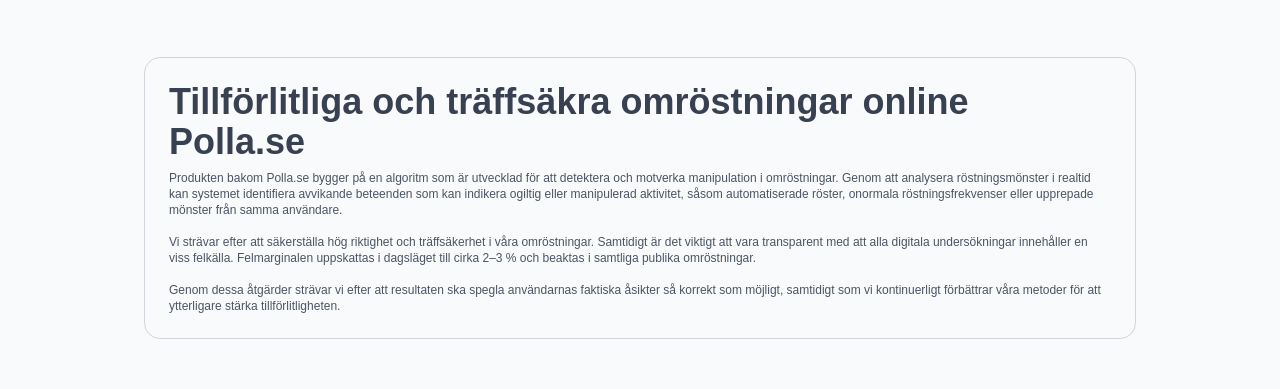
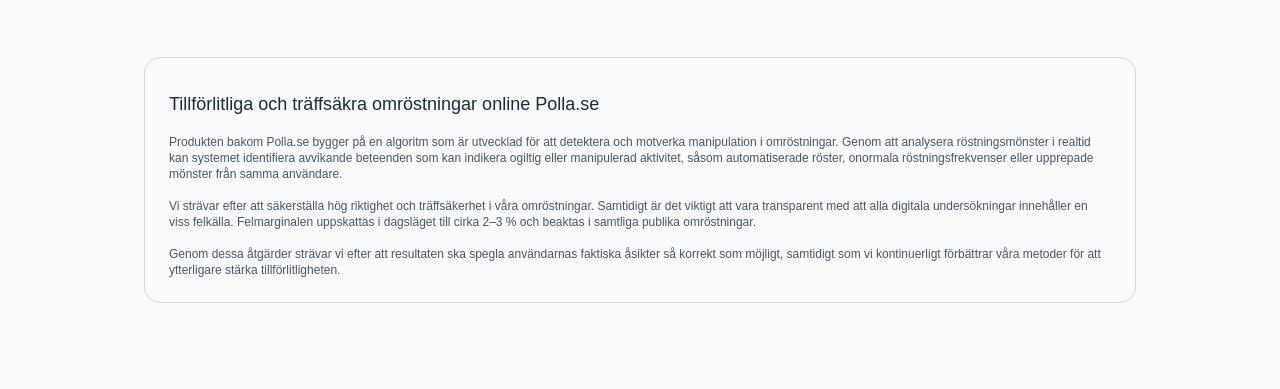
Before and after one commit to PowerPXL/polla-next, a Next.js app: page / in a window 1280 px wide. Shown: the part 404-793 px from the top of the page. Built offline with nearby package versions, Linux system fonts and the light colour scheme; no server answers; the database is empty.

Commit message:
changes ContentCard headlines

```diff
--- a/app/page.tsx
+++ b/app/page.tsx
@@ -70,16 +70,22 @@
         items={featuredPolls}
       />
 
-      <ContentBlock title="Tillförlitliga och träffsäkra omröstningar online Polla.se">
+      <ContentBlock title=" " subtitle="Tillförlitliga och träffsäkra omröstningar online Polla.se">
         <div className="text-xs space-y-4">
           <p>
-            Produkten bakom Polla.se bygger på en algoritm som är utvecklad för att detektera och motverka manipulation i omröstningar. Genom att analysera röstningsmönster i realtid kan systemet identifiera avvikande beteenden som kan indikera ogiltig eller manipulerad aktivitet, såsom automatiserade röster, onormala röstningsfrekvenser eller upprepade mönster från samma användare.
+            Produkten bakom Polla.se bygger på en algoritm som är utvecklad för att detektera och motverka manipulation i omröstningar.
+            Genom att analysera röstningsmönster i realtid kan systemet identifiera avvikande beteenden som kan
+            indikera ogiltig eller manipulerad aktivitet, såsom automatiserade röster, onormala röstningsfrekvenser eller upprepade
+            mönster från samma användare.
           </p>
           <p>
-            Vi strävar efter att säkerställa hög riktighet och träffsäkerhet i våra omröstningar. Samtidigt är det viktigt att vara transparent med att alla digitala undersökningar innehåller en viss felkälla. Felmarginalen uppskattas i dagsläget till cirka 2–3 % och beaktas i samtliga publika omröstningar.
+            Vi strävar efter att säkerställa hög riktighet och träffsäkerhet i våra omröstningar.
+            Samtidigt är det viktigt att vara transparent med att alla digitala undersökningar innehåller en viss felkälla.
+            Felmarginalen uppskattas i dagsläget till cirka 2–3 % och beaktas i samtliga publika omröstningar.
           </p>
           <p>
-            Genom dessa åtgärder strävar vi efter att resultaten ska spegla användarnas faktiska åsikter så korrekt som möjligt, samtidigt som vi kontinuerligt förbättrar våra metoder för att ytterligare stärka tillförlitligheten.
+            Genom dessa åtgärder strävar vi efter att resultaten ska spegla användarnas faktiska åsikter så korrekt som möjligt,
+            samtidigt som vi kontinuerligt förbättrar våra metoder för att ytterligare stärka tillförlitligheten.
           </p>
         </div>
       </ContentBlock>
--- a/components/ContentBlock.tsx
+++ b/components/ContentBlock.tsx
@@ -1,13 +1,24 @@
 export default function ContentBlock({
   title,
+  subtitle,
   children,
 }: {
   title: string;
+  subtitle?: string;
   children: React.ReactNode;
 }) {
   return (
     <section className="bg-white-100 rounded-2xl border border-gray-300 p-6 my-8">
-      <h2 className="text-4xl font-bold mb-2">{title}</h2>
+
+      <h2 className="text-4xl font-bold mb-2">
+        {title}
+      </h2>
+
+      {subtitle && (
+        <p className="text-lg text-gray-800 mb-4">
+          {subtitle}
+        </p>
+      )}
 
       <div className="leading-7 text-gray-600 space-y-4">
         {children}
```
